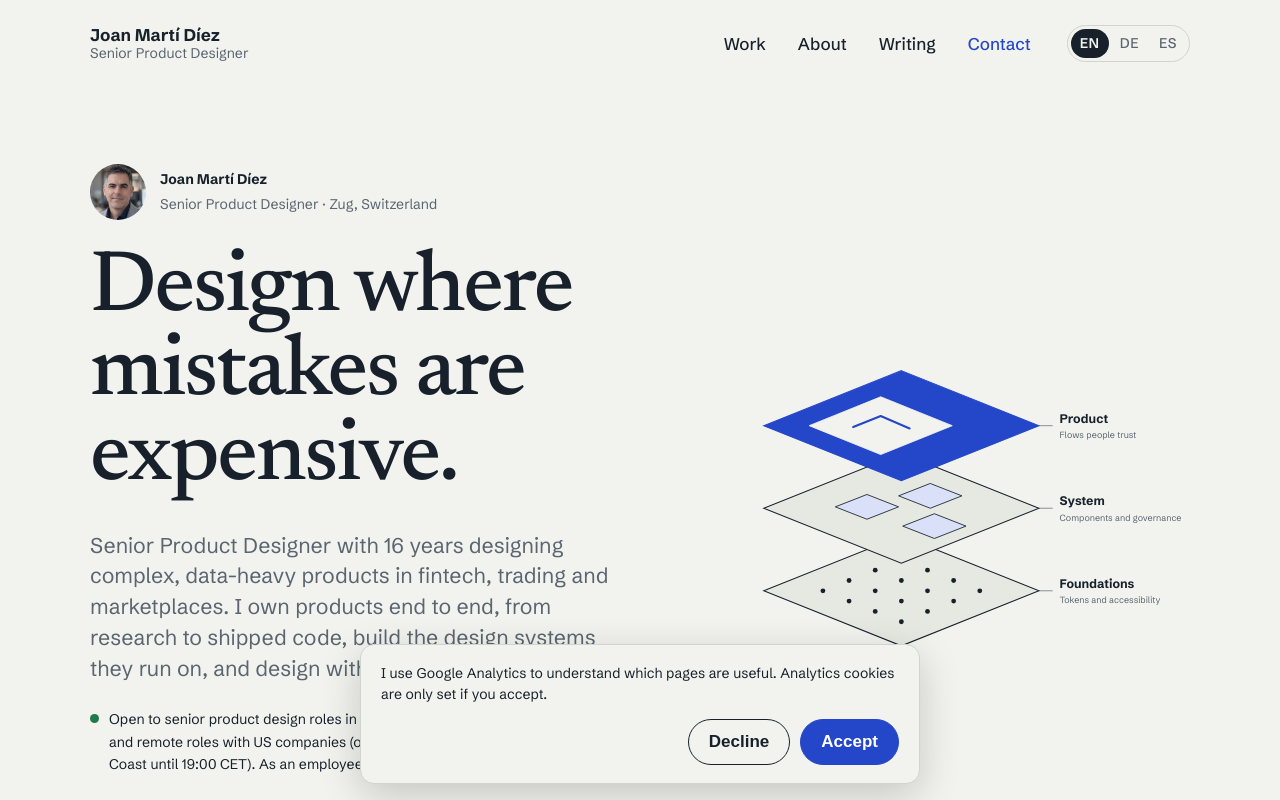
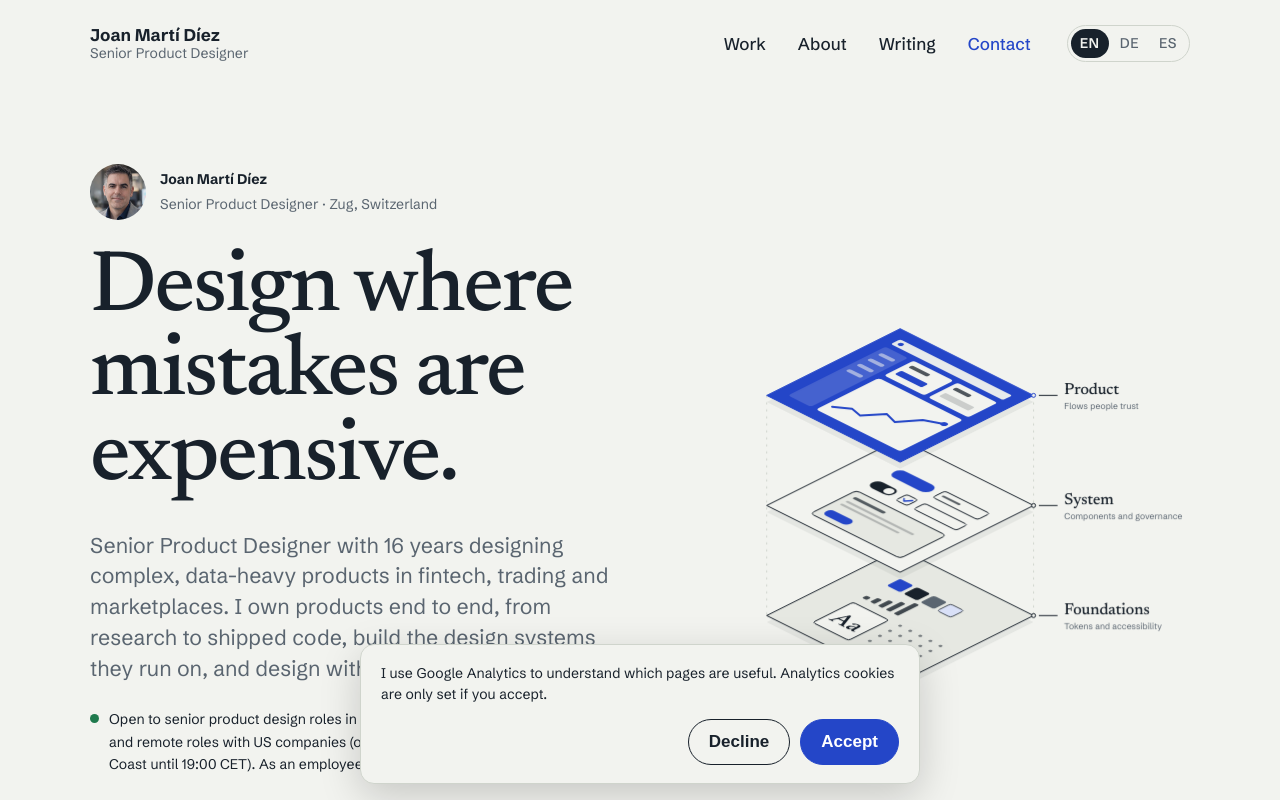
Before and after one commit to JoanMarti/portfolio, an Astro site: page / in a window 1280 px wide. Shown: the top 800 px of the page. Built offline with nearby package versions, Linux system fonts and the light colour scheme; Astro itself is replaced by a stand-in of ours; some packages are replaced by stand-ins of ours.

Commit message:
Hero graphic: real product screen, component kit and foundations on isometric planes, hairlines and serif labels
Co-Authored-By: Claude Opus 5.5 <noreply@anthropic.com>
Claude-Session: https://claude.ai/code/session_01L2p3XpCF9k8eaGoLGPTC8X

```diff
--- a/src/components/HeroLayers.astro
+++ b/src/components/HeroLayers.astro
@@ -1,5 +1,7 @@
 ---
 // Hero visual: how Joan works, drawn as the three layers of a design system.
+// Each plane is drawn flat on a 100x100 grid and projected to isometric with one matrix,
+// so the product, the components and the foundations read as real interface, not icons.
 // The layers separate once on page load (skipped with reduced motion).
 interface Props {
   layers: { name: string; note: string }[]; // top to bottom
@@ -7,64 +9,151 @@ interface Props {
 }
 const { layers: text, label } = Astro.props;
 
-const iso = (cx: number, cy: number, w: number, h: number) =>
-  `${cx},${cy - h} ${cx + w},${cy} ${cx},${cy + h} ${cx - w},${cy}`;
+const W = 200; // half width of a plane
+const H = 100; // half height (2:1 isometric)
+const CX = 225;
+const diamond = (cy: number) => `${CX},${cy - H} ${CX + W},${cy} ${CX},${cy + H} ${CX - W},${cy}`;
+// Maps the flat 100x100 grid onto the plane: (0,0) top corner, (100,0) right, (0,100) left.
+const flat = (cy: number) => `matrix(${W / 100} ${H / 100} ${-W / 100} ${H / 100} ${CX} ${cy - H})`;
 
 const layers = [
-  { y: 110, cls: 'top', ...text[0] },
-  { y: 230, cls: 'mid', ...text[1] },
-  { y: 350, cls: 'base', ...text[2] },
+  { y: 125, cls: 'top', ...text[0] },
+  { y: 290, cls: 'mid', ...text[1] },
+  { y: 455, cls: 'base', ...text[2] },
 ];
 ---
 
-<svg class="hero-layers" viewBox="0 0 640 460" role="img" aria-label={label}>
+<svg class="hero-layers" viewBox="0 0 660 590" role="img" aria-label={label}>
+  <!-- Corner guides that tie the stack together -->
+  <g class="guides" aria-hidden="true">
+    {[CX - W, CX + W].map((x) => <line x1={x} y1={layers[0].y} x2={x} y2={layers[2].y} />)}
+    <line x1={CX} y1={layers[0].y + H} x2={CX} y2={layers[2].y + H} />
+  </g>
+
   {[...layers].reverse().map((l, i) => (
-    <g class={`layer layer--${l.cls}`} style={`--rise:${i * 120}px; --delay:${i * 90}ms`}>
-      <polygon points={iso(220, l.y, 200, 80)} class="plane" />
-      {l.cls === 'base' && Array.from({ length: 4 }).map((_, r) =>
-        Array.from({ length: 4 }).map((_, c) => (
-          <circle cx={220 + (c - r) * 38} cy={l.y + (c + r - 3) * 15} r="3.5" class="dot" />
-        )))}
-      {l.cls === 'mid' && (
-        <g>
-          <polygon points={iso(170, l.y - 2, 46, 18)} class="chip" />
-          <polygon points={iso(262, l.y - 18, 46, 18)} class="chip" />
-          <polygon points={iso(268, l.y + 26, 46, 18)} class="chip" />
-        </g>
-      )}
-      {l.cls === 'top' && (
-        <g>
-          <polygon points={iso(190, l.y, 104, 42)} class="chip chip--light" />
-          <polyline points={`${150},${l.y + 2} ${190},${l.y - 14} ${232},${l.y + 4}`} class="path" />
-        </g>
-      )}
-      <line x1="420" y1={l.y} x2="440" y2={l.y} class="leader" />
-      <text x="450" y={l.y - 4} class="t-name">{l.name}</text>
-      <text x="450" y={l.y + 18} class="t-note">{l.note}</text>
+    <g class={`layer layer--${l.cls}`} style={`--rise:${i * 110}px; --delay:${i * 110}ms`}>
+      <polygon points={diamond(l.y + 10)} class="shadow" />
+      <polygon points={diamond(l.y)} class="plane" />
+
+      <g transform={flat(l.y)}>
+        {l.cls === 'top' && (
+          <g class="ui">
+            <rect x="8" y="8" width="84" height="7" rx="1.5" class="ui-bar" />
+            <circle cx="12" cy="11.5" r="1.6" class="ui-dot" />
+            <rect x="8" y="19" width="17" height="73" rx="2" class="ui-side" />
+            {[25, 33, 41, 49].map((y) => <rect x="11" y={y} width="11" height="3" rx="1.5" class="ui-nav" />)}
+            <rect x="29" y="19" width="30" height="22" rx="2" class="ui-card" />
+            <rect x="62" y="19" width="30" height="22" rx="2" class="ui-card" />
+            <rect x="32" y="23" width="14" height="3" rx="1" class="ui-ink" />
+            <rect x="32" y="31" width="20" height="5" rx="1" class="ui-accent" />
+            <rect x="65" y="23" width="12" height="3" rx="1" class="ui-ink" />
+            <rect x="65" y="31" width="22" height="5" rx="1" class="ui-ink-soft" />
+            <rect x="29" y="45" width="63" height="47" rx="2" class="ui-card" />
+            <polyline points="33,84 42,78 50,80 59,69 68,72 77,60 88,55" class="ui-line" />
+            <circle cx="88" cy="55" r="2" class="ui-point" />
+          </g>
+        )}
+        {l.cls === 'mid' && (
+          <g class="kit" transform="translate(14 14) scale(0.84)">
+            <rect x="10" y="10" width="34" height="11" rx="5.5" class="k-button" />
+            <rect x="50" y="10" width="40" height="11" rx="2" class="k-field" />
+            <rect x="53" y="14.5" width="16" height="2" rx="1" class="k-text" />
+            <rect x="10" y="30" width="20" height="10" rx="5" class="k-toggle" />
+            <circle cx="25" cy="35" r="3.6" class="k-knob" />
+            <rect x="36" y="30" width="10" height="10" rx="2" class="k-check" />
+            <polyline points="38.5,35 40.5,37.2 44,32.8" class="k-tick" />
+            <rect x="52" y="30" width="38" height="10" rx="2" class="k-field" />
+            <rect x="10" y="49" width="80" height="41" rx="3" class="k-card" />
+            <rect x="15" y="55" width="28" height="3" rx="1.5" class="k-text" />
+            <rect x="15" y="62" width="60" height="2" rx="1" class="k-text k-text--soft" />
+            <rect x="15" y="67" width="52" height="2" rx="1" class="k-text k-text--soft" />
+            <rect x="15" y="77" width="22" height="8" rx="4" class="k-button" />
+          </g>
+        )}
+        {l.cls === 'base' && (
+          <g class="tokens" transform="translate(14 14) scale(0.84)">
+            {['t-accent', 't-ink', 't-muted', 't-soft'].map((c, k) => (
+              <rect x={10 + k * 15} y="10" width="12" height="12" rx="2" class={c} />
+            ))}
+            {[4, 7, 10, 14, 19].map((h, k) => (
+              <rect x={10 + k * 7} y={44 - h} width="4" height={h} rx="1" class="t-scale" />
+            ))}
+            {Array.from({ length: 5 }).map((_, r) =>
+              Array.from({ length: 5 }).map((_, c) => (
+                <circle cx={52 + c * 9} cy={52 + r * 9} r="1.3" class="t-dot" />
+              )))}
+            <rect x="10" y="52" width="32" height="36" rx="2" class="t-type" />
+            <text x="14" y="78" class="t-glyph">Aa</text>
+          </g>
+        )}
+      </g>
+
+      <line x1={CX + W + 8} y1={l.y} x2={CX + W + 36} y2={l.y} class="leader" />
+      <circle cx={CX + W} cy={l.y} r="3" class="anchor" />
+      <text x={CX + W + 46} y={l.y - 2} class="t-name">{l.name}</text>
+      <text x={CX + W + 46} y={l.y + 20} class="t-note">{l.note}</text>
     </g>
   ))}
 </svg>
 
 <style>
   .hero-layers { width: 100%; height: auto; overflow: visible; }
-  .plane { fill: var(--paper-2); stroke: var(--ink); stroke-width: 1.5; }
+  .hero-layers * { vector-effect: non-scaling-stroke; }
+
+  .guides line { stroke: var(--line); stroke-width: 1; stroke-dasharray: 2 5; }
+  .shadow { fill: var(--ink); opacity: 0.06; }
+  .plane { fill: var(--paper); stroke: var(--ink); stroke-width: 1; stroke-linejoin: round; }
   .layer--top .plane { fill: var(--accent); stroke: var(--accent); }
-  .chip { fill: var(--accent-soft); stroke: var(--ink); stroke-width: 1.25; }
-  .chip--light { fill: var(--paper); stroke: var(--paper); }
-  .dot { fill: var(--ink); }
-  .path { fill: none; stroke: var(--accent); stroke-width: 3; stroke-linecap: round; stroke-linejoin: round; }
-  .leader { stroke: var(--muted); stroke-width: 1; }
-  .t-name { fill: var(--ink); font: 700 18px var(--font); }
+  .layer--base .plane { fill: var(--paper-2); }
+
+  /* Product: a real screen on the cobalt plane */
+  .ui-bar { fill: var(--paper); opacity: 0.95; }
+  .ui-dot { fill: var(--accent); }
+  .ui-side { fill: var(--paper); opacity: 0.16; }
+  .ui-nav { fill: var(--paper); opacity: 0.55; }
+  .ui-card { fill: var(--paper); }
+  .ui-ink { fill: var(--ink); opacity: 0.75; }
+  .ui-ink-soft { fill: var(--ink); opacity: 0.18; }
+  .ui-accent { fill: var(--accent); }
+  .ui-line { fill: none; stroke: var(--accent); stroke-width: 2; stroke-linecap: round; stroke-linejoin: round; }
+  .ui-point { fill: var(--accent); }
+
+  /* System: the components products are built from */
+  .k-button { fill: var(--accent); }
+  .k-field, .k-check { fill: var(--paper); stroke: var(--ink); stroke-width: 1; }
+  .k-text { fill: var(--ink); opacity: 0.7; }
+  .k-text--soft { opacity: 0.25; }
+  .k-toggle { fill: var(--ink); }
+  .k-knob { fill: var(--paper); }
+  .k-tick { fill: none; stroke: var(--accent); stroke-width: 1.5; stroke-linecap: round; stroke-linejoin: round; }
+  .k-card { fill: var(--paper-2); stroke: var(--ink); stroke-width: 1; }
+
+  /* Foundations: colour, scale, spacing and type */
+  .t-accent { fill: var(--accent); }
+  .t-ink { fill: var(--ink); }
+  .t-muted { fill: var(--muted); }
+  .t-soft { fill: var(--accent-soft); stroke: var(--ink); stroke-width: 0.75; }
+  .t-scale { fill: var(--ink); opacity: 0.8; }
+  .t-dot { fill: var(--ink); opacity: 0.55; }
+  .t-type { fill: var(--paper); stroke: var(--ink); stroke-width: 1; }
+  .t-glyph { fill: var(--ink); font-family: var(--font-display); font-size: 19px; font-weight: 420; }
+
+  .leader { stroke: var(--ink); stroke-width: 1; }
+  .anchor { fill: var(--paper); stroke: var(--ink); stroke-width: 1; }
+  .layer--top .anchor { stroke: var(--accent); }
+  .t-name { fill: var(--ink); font-family: var(--font-display); font-size: 24px; font-weight: 420; letter-spacing: -0.01em; }
   .t-note { fill: var(--muted); font: 400 13px var(--font); }
 
   @media (prefers-reduced-motion: no-preference) {
     .layer {
-      animation: rise 900ms cubic-bezier(0.2, 0.7, 0.1, 1) both;
+      animation: rise 1100ms cubic-bezier(0.2, 0.7, 0.1, 1) both;
       animation-delay: calc(250ms + var(--delay));
     }
+    .guides { animation: fade 600ms ease-out 1100ms both; }
     @keyframes rise {
-      from { transform: translateY(var(--rise)); }
-      to { transform: translateY(0); }
+      from { transform: translateY(var(--rise)); opacity: 0.4; }
+      to { transform: translateY(0); opacity: 1; }
     }
+    @keyframes fade { from { opacity: 0; } to { opacity: 1; } }
   }
 </style>
```
